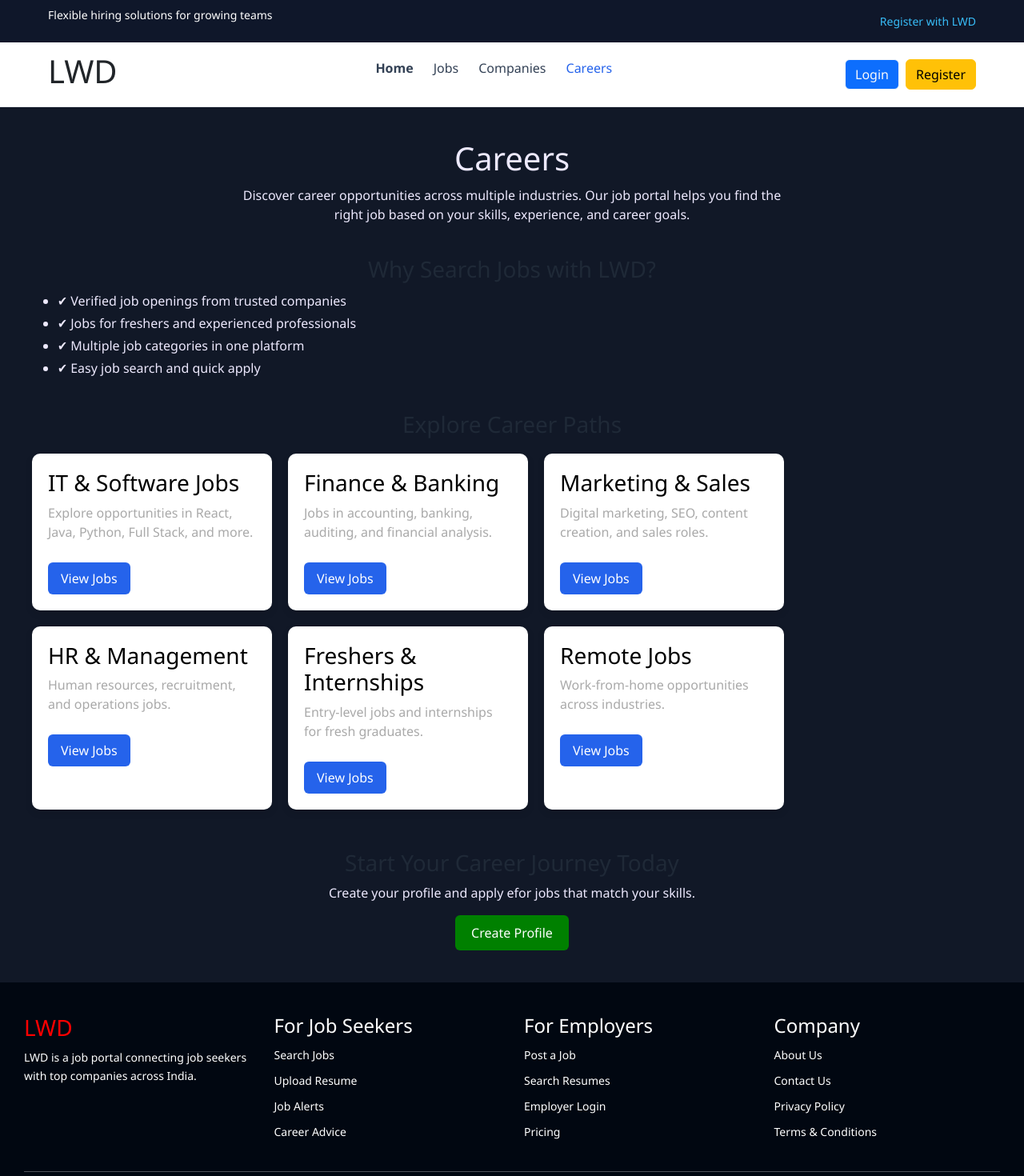
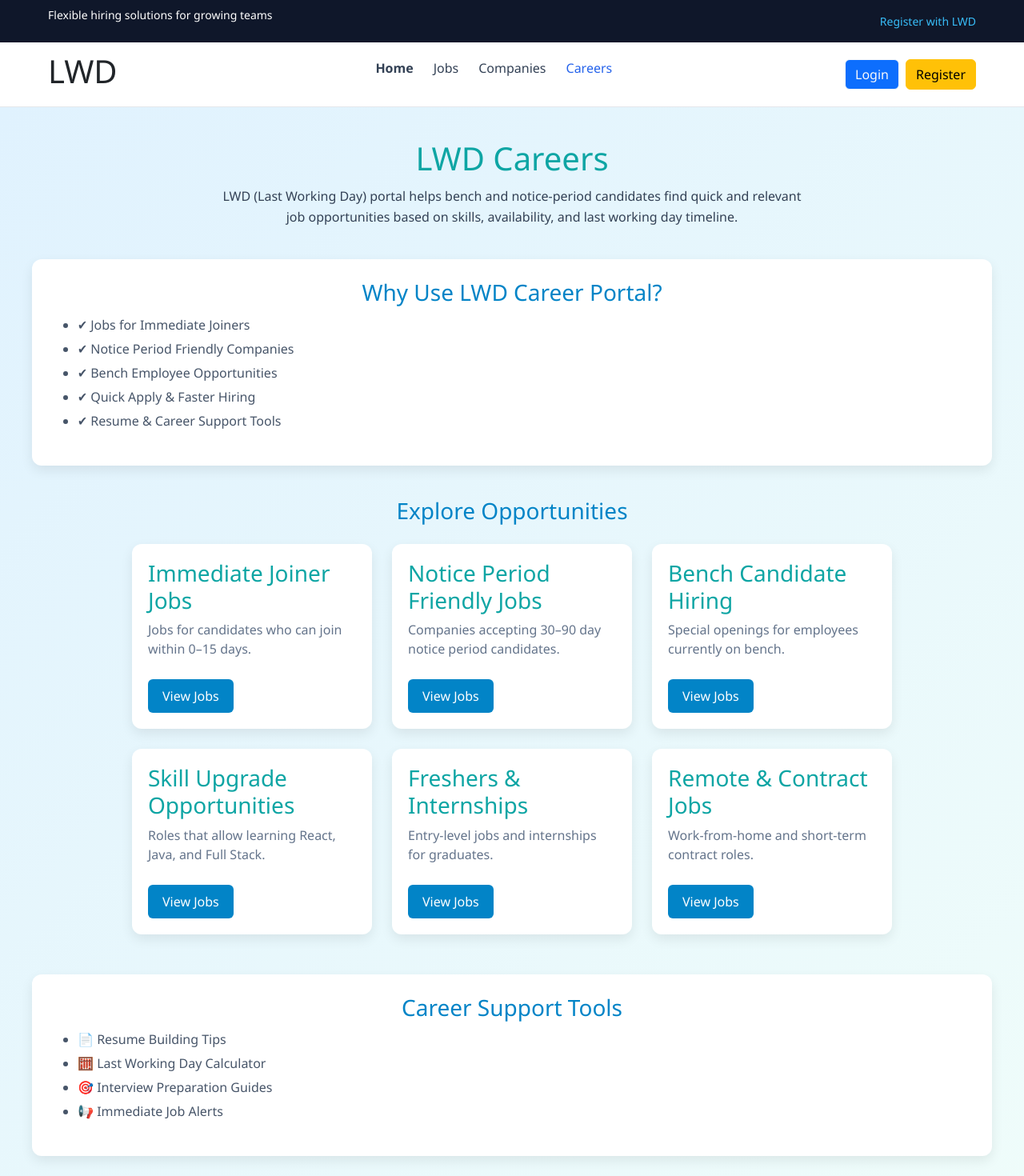
Before and after one commit to sowmyathota03/lwd_frontend, a React (Vite) app: page /Career in a window 1280 px wide. Shown: the top 1470 px of the page at 80% size. Built offline with nearby package versions, Linux system fonts and the light colour scheme.

Commit message:
updated Career page

```diff
--- a/src/api/JobApplicationApi.js
+++ b/src/api/JobApplicationApi.js
@@ -1,4 +1,4 @@
-import api from "./axiosInstance";
+ import api from "./axiosInstance";
 
 // ================= APPLY FOR JOB =================
 export const applyForJob = (jobApplicationData) => {
--- a/src/api/axiosInstance.js
+++ b/src/api/axiosInstance.js
@@ -1,8 +1,8 @@
 import axios from "axios";
 
 const axiosInstance = axios.create({
-  // baseURL: "http://192.168.1.99:8080/api",
-   baseURL: "http://10.55.54.62:8080/api",
+  baseURL: "http://192.168.0.14:8080/api",
+  //  baseURL: "http://10.55.54.62:8080/api",
   headers: {
     "Content-Type": "application/json",
   },
--- a/src/pages/Career.jsx
+++ b/src/pages/Career.jsx
@@ -7,72 +7,94 @@ function Career() {
   const careerPaths = [
     {
       id: 1,
-      title: "IT & Software Jobs",
-      desc: "Explore opportunities in React, Java, Python, Full Stack, and more.",
+      title: "Immediate Joiner Jobs",
+      desc: "Jobs for candidates who can join within 0–15 days.",
     },
     {
       id: 2,
-      title: "Finance & Banking",
-      desc: "Jobs in accounting, banking, auditing, and financial analysis.",
+      title: "Notice Period Friendly Jobs",
+      desc: "Companies accepting 30–90 day notice period candidates.",
     },
     {
       id: 3,
-      title: "Marketing & Sales",
-      desc: "Digital marketing, SEO, content creation, and sales roles.",
+      title: "Bench Candidate Hiring",
+      desc: "Special openings for employees currently on bench.",
     },
     {
       id: 4,
-      title: "HR & Management",
-      desc: "Human resources, recruitment, and operations jobs.",
+      title: "Skill Upgrade Opportunities",
+      desc: "Roles that allow learning React, Java, and Full Stack.",
     },
     {
       id: 5,
       title: "Freshers & Internships",
-      desc: "Entry-level jobs and internships for fresh graduates.",
+      desc: "Entry-level jobs and internships for graduates.",
     },
     {
       id: 6,
-      title: "Remote Jobs",
-      desc: "Work-from-home opportunities across industries.",
+      title: "Remote & Contract Jobs",
+      desc: "Work-from-home and short-term contract roles.",
     },
   ];
 
   return (
-    <div style={{ padding: "40px",  backgroundColor: "#111827" ,color:"#EDE9FE"}}>
-
-
-      <h1 style={{ textAlign: "center", }}>Careers</h1>
+    <div
+      style={{
+        padding: "40px",
+        minHeight: "100vh",
+        background: "linear-gradient(135deg, #e0f2fe, #f0fdfa)",
+        color: "#0f172a",
+      }}
+    >
+      {/* HEADER */}
+      <h1 style={{ textAlign: "center", color: "#0ea5a4" }}>LWD Careers</h1>
       <p
         style={{
           textAlign: "center",
-          maxWidth: "700px",
+          maxWidth: "750px",
           margin: "10px auto 40px",
+          lineHeight: "26px",
+          color: "#334155",
         }}
       >
-        Discover career opportunities across multiple industries.
-        Our job portal helps you find the right job based on your skills,
-        experience, and career goals.
+        LWD (Last Working Day) portal helps bench and notice-period candidates
+        find quick and relevant job opportunities based on skills,
+        availability, and last working day timeline.
       </p>
 
-      <section style={{ marginBottom: "40px" }}>
-        <h2>Why Search Jobs with LWD?</h2>
-        <ul style={{ lineHeight: "28px" }}>
-          <li>✔ Verified job openings from trusted companies</li>
-          <li>✔ Jobs for freshers and experienced professionals</li>
-          <li>✔ Multiple job categories in one platform</li>
-          <li>✔ Easy job search and quick apply</li>
+      {/* WHY LWD */}
+      <section
+        style={{
+          backgroundColor: "white",
+          padding: "25px",
+          borderRadius: "12px",
+          marginBottom: "40px",
+          boxShadow: "0 6px 15px rgba(0,0,0,0.08)",
+        }}
+      >
+        <h2 style={{ color: "#0284c7" }}>Why Use LWD Career Portal?</h2>
+        <ul style={{ lineHeight: "30px", color: "#475569" }}>
+          <li>✔ Jobs for Immediate Joiners</li>
+          <li>✔ Notice Period Friendly Companies</li>
+          <li>✔ Bench Employee Opportunities</li>
+          <li>✔ Quick Apply & Faster Hiring</li>
+          <li>✔ Resume & Career Support Tools</li>
         </ul>
       </section>
 
+      {/* CAREER PATHS */}
       <section>
-        <h2>Explore Career Paths</h2>
+        <h2 style={{ textAlign: "center", color: "#0284c7" }}>
+          Explore Opportunities
+        </h2>
 
         <div
           style={{
             display: "flex",
             flexWrap: "wrap",
-            gap: "20px",
-            marginTop: "20px",
+            gap: "25px",
+            marginTop: "25px",
+            justifyContent: "center",
           }}
         >
           {careerPaths.map((career) => (
@@ -82,19 +104,19 @@ function Career() {
                 width: "300px",
                 backgroundColor: "white",
                 padding: "20px",
-                borderRadius: "10px",
-                color:"black",
-                boxShadow: "0 4px 10px rgba(0,0,0,0.1)",
+                borderRadius: "12px",
+                boxShadow: "0 6px 15px rgba(0,0,0,0.08)",
+                transition: "transform 0.2s",
               }}
             >
-              <h3>{career.title}</h3>
-              <p style={{ color: "darkgray" }}>{career.desc}</p>
+              <h3 style={{ color: "#0ea5a4" }}>{career.title}</h3>
+              <p style={{ color: "#64748b" }}>{career.desc}</p>
               <button
                 onClick={() => navigate("/jobs")}
                 style={{
                   marginTop: "10px",
-                  padding: "8px 16px",
-                  backgroundColor: "#2563eb",
+                  padding: "9px 18px",
+                  backgroundColor: "#0284c7",
                   color: "white",
                   border: "none",
                   borderRadius: "6px",
@@ -108,22 +130,43 @@ function Career() {
         </div>
       </section>
 
+      {/* TOOLS */}
+      <section
+        style={{
+          marginTop: "50px",
+          backgroundColor: "white",
+          padding: "25px",
+          borderRadius: "12px",
+          boxShadow: "0 6px 15px rgba(0,0,0,0.08)",
+        }}
+      >
+        <h2 style={{ color: "#0284c7" }}>Career Support Tools</h2>
+        <ul style={{ lineHeight: "30px", color: "#475569" }}>
+          <li>📄 Resume Building Tips</li>
+          <li>🧮 Last Working Day Calculator</li>
+          <li>🎯 Interview Preparation Guides</li>
+          <li>📢 Immediate Job Alerts</li>
+        </ul>
+      </section>
 
+      {/* CTA */}
       <section style={{ textAlign: "center", marginTop: "50px" }}>
-        <h2>Start Your Career Journey Today</h2>
-        <p >
-          Create your profile and apply efor jobs that match your skills.
+        <h2 style={{ color: "#0ea5a4" }}>Restart Your Career Faster</h2>
+        <p style={{ color: "#475569" }}>
+          Create your profile and apply for jobs aligned with your LWD.
         </p>
 
         <button
-          onClick={() => navigate("/Profile")}
+          onClick={() => navigate("/profile")}
           style={{
-            padding: "10px 20px",
-            backgroundColor: "green",
+            padding: "12px 26px",
+            backgroundColor: "#16a34a",
             color: "white",
             border: "none",
-            borderRadius: "6px",
+            borderRadius: "8px",
             cursor: "pointer",
+            fontSize: "16px",
+            marginTop: "10px",
           }}
         >
           Create Profile
@@ -132,4 +175,5 @@ function Career() {
     </div>
   );
 }
+
 export default Career;
```
